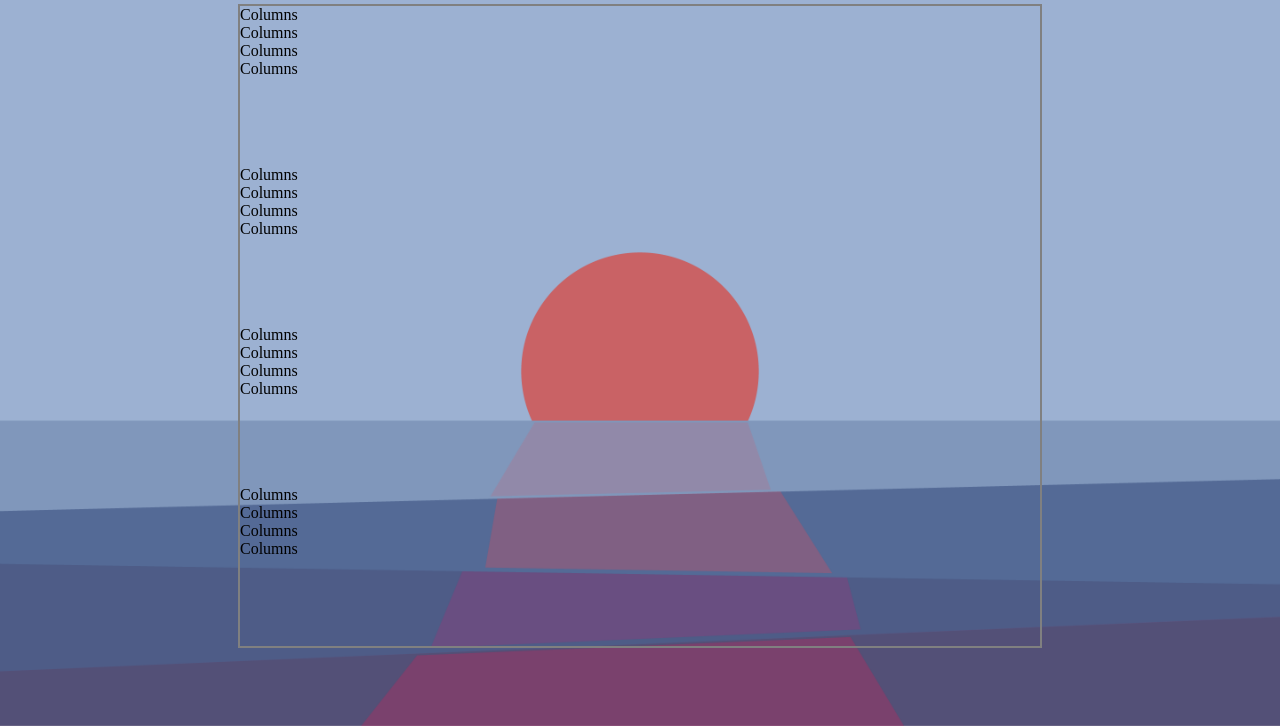
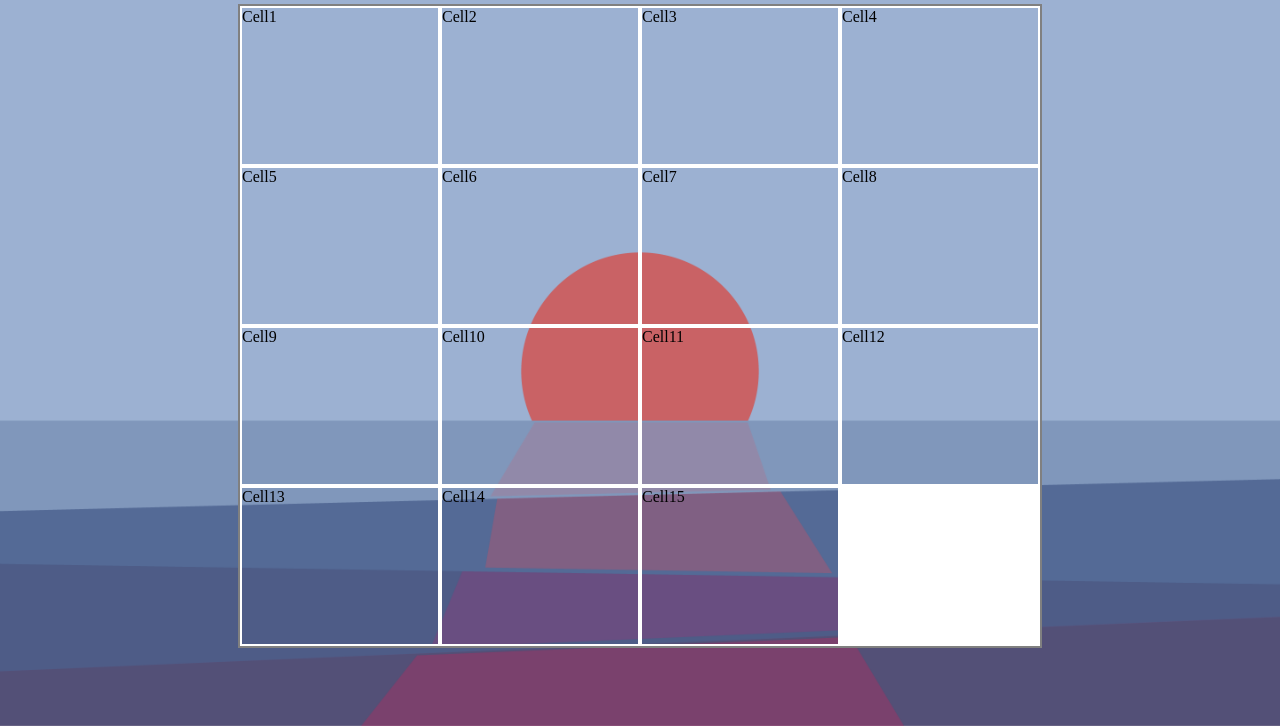
Before and after one commit to mariuspatrick/jigsaw-puzzle, a plain HTML site: page index.html in a window 1280 px wide. Shown: the part 74-800 px from the top of the page. Drawn offline with Linux system fonts and the light colour scheme.

Commit message:
Divided table into cells

```diff
--- a/index.html
+++ b/index.html
@@ -10,29 +10,32 @@
       <h1>Monk Puzzle</h1>
     </div>
     <div class="main-table">
-      <div id="row-1" style="display: table-row;">
-        <div class="tile-1">Columns</div>
-        <div class="tile-2">Columns</div>
-        <div class="tile-3">Columns</div>
-        <div class="tile-4">Columns</div>
+      <div id="row-1" class="row" style="display: table-row;">
+        <div class="cell" style="display: table-cell;">Cell1</div>
+        <div class="cell" style="display: table-cell;">Cell2</div>
+        <div class="cell" style="display: table-cell;">Cell3</div>
+        <div class="cell" style="display: table-cell;">Cell4</div>
       </div>
-      <div id="row-2" style="display: table-row;">
-        <div class="tile-5">Columns</div>
-        <div class="tile-6">Columns</div>
-        <div class="tile-7">Columns</div>
-        <div class="tile-8">Columns</div>
+      <div id="row-2" class="row" style="display: table-row;">
+        <div class="cell" style="display: table-cell;">Cell5</div>
+        <div class="cell" style="display: table-cell;">Cell6</div>
+        <div class="cell" style="display: table-cell;">Cell7</div>
+        <div class="cell" style="display: table-cell;">Cell8</div>
       </div>
-      <div id="row-3" style="display: table-row;">
-        <div class="tile-9">Columns</div>
-        <div class="tile-10">Columns</div>
-        <div class="tile-11">Columns</div>
-        <div class="tile-12">Columns</div>
+      <div id="row-3" class="row" style="display: table-row;">
+        <div class="cell" style="display: table-cell;">Cell9</div>
+        <div class="cell" style="display: table-cell;">Cell10</div>
+        <div class="cell" style="display: table-cell;">Cell11</div>
+        <div class="cell" style="display: table-cell;">Cell12</div>
       </div>
-      <div id="row-4" style="display: table-row;">
-        <div class="tile-13">Columns</div>
-        <div class="tile-14">Columns</div>
-        <div class="tile-15">Columns</div>
-        <div class="tile-16">Columns</div>
+      <div id="row-4" class="row" style="display: table-row;">
+        <div class="cell" style="display: table-cell;">Cell13</div>
+        <div class="cell" style="display: table-cell;">Cell14</div>
+        <div class="cell" style="display: table-cell;">Cell15</div>
+        <div
+          class="cell"
+          style="display: table-cell; background-color: white"
+        ></div>
       </div>
     </div>
   </body>
--- a/style.css
+++ b/style.css
@@ -10,6 +10,10 @@ body {
 @font-face {
   font-family: klavika-bold;
   src: url("./fonts/klavika-bold-webfont.woff");
+}
+
+row {
+  border: 2px solid white;
 }
 
 .main-table {
@@ -39,3 +43,7 @@ body {
   border-radius: 10px;
   color: white;
 }
+
+.cell {
+  border: 2px solid white;
+}
```
